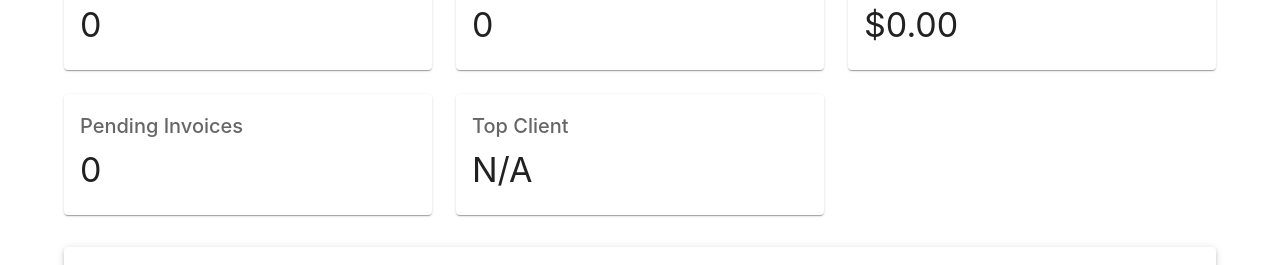
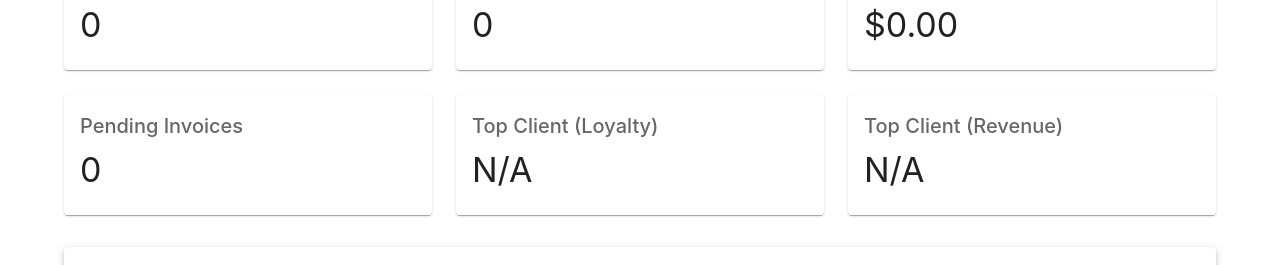
Before and after one commit to lcobiodata/freelance-bill, a React (Create React App) app in the folder frontend/: page /dashboard in a window 1280 px wide. Shown: the part 293-558 px from the top of the page. Built offline with nearby package versions, Linux system fonts and the light colour scheme; no server answers.

Commit message:
Add Top Client cards to Dashboard for loyalty and revenue display

```diff
--- a/frontend/src/components/Dashboard.js
+++ b/frontend/src/components/Dashboard.js
@@ -1,8 +1,10 @@
 import React, { useEffect, useState } from "react";
-import { Typography, Container, Paper, Box, Grid, Card, CardContent, Tabs, Tab } from "@mui/material";
+import { Typography, Container, Paper, Box, Grid, Tabs, Tab, Card, CardContent } from "@mui/material";
 import { ClientsTable } from "./ClientsTable";
 import { InvoicesTable } from "./InvoicesTable";
 import { ProfileForm } from "./ProfileForm"; // Import the new Profile component
+import TopClientLoyaltyCard from "./TopClientLoyaltyCard";
+import TopClientRevenueCard from "./TopClientRevenueCard";
 
 const API_URL = process.env.REACT_APP_API_URL;
 
@@ -108,13 +110,23 @@ const Dashboard = () => {
     return invoices.filter(invoice => !invoice.paid).length;
   };
 
-  const findTopClient = () => {
-    const clientInvoices = clients.map(client => ({
-      ...client,
-      invoiceCount: invoices.filter(invoice => invoice.clientId === client.id).length,
-    }));
-    return clientInvoices.sort((a, b) => b.invoiceCount - a.invoiceCount)[0];
+  const findTopClients = () => {
+    const clientStats = clients.map(client => {
+      const clientInvoices = invoices.filter(invoice => invoice.clientId === client.id);
+      return {
+        ...client,
+        invoiceCount: clientInvoices.length,
+        totalRevenue: clientInvoices.reduce((sum, invoice) => sum + parseFloat(invoice.total_amount || 0), 0),
+      };
+    });
+
+    const topLoyaltyClient = clientStats.sort((a, b) => b.invoiceCount - a.invoiceCount)[0] || null;
+    const topRevenueClient = clientStats.sort((a, b) => b.totalRevenue - a.totalRevenue)[0] || null;
+
+    return { topLoyaltyClient, topRevenueClient };
   };
+
+  const { topLoyaltyClient, topRevenueClient } = findTopClients();
 
   return (
     <Container maxWidth="lg">
@@ -176,17 +188,12 @@ const Dashboard = () => {
             </CardContent>
           </Card>
         </Grid>
+        {/* ✅ Place "Top Client" cards within the same Grid layout */}
         <Grid item xs={12} sm={4}>
-          <Card>
-            <CardContent>
-              <Typography variant="h6" color="textSecondary" gutterBottom>
-                Top Client
-              </Typography>
-              <Typography variant="h4">
-                {findTopClient() ? findTopClient().name : "N/A"}
-              </Typography>
-            </CardContent>
-          </Card>
+          <TopClientLoyaltyCard client={topLoyaltyClient} />
+        </Grid>
+        <Grid item xs={12} sm={4}>
+          <TopClientRevenueCard client={topRevenueClient} />
         </Grid>
       </Grid>
 
--- /dev/null
+++ b/frontend/src/components/TopClientLoyaltyCard.js
@@ -0,0 +1,22 @@
+import React from "react";
+import { Card, CardContent, Typography } from "@mui/material";
+
+const TopClientLoyaltyCard = ({ client }) => {
+  return (
+    <Card>
+      <CardContent>
+        <Typography variant="h6" color="textSecondary" gutterBottom>
+          Top Client (Loyalty)
+        </Typography>
+        <Typography variant="h4">
+          {client ? client.name : "N/A"}
+        </Typography>
+        <Typography variant="body2" color="textSecondary">
+          {client ? `${client.invoiceCount} invoices` : ""}
+        </Typography>
+      </CardContent>
+    </Card>
+  );
+};
+
+export default TopClientLoyaltyCard;
--- /dev/null
+++ b/frontend/src/components/TopClientRevenueCard.js
@@ -0,0 +1,22 @@
+import React from "react";
+import { Card, CardContent, Typography } from "@mui/material";
+
+const TopClientRevenueCard = ({ client }) => {
+  return (
+    <Card>
+      <CardContent>
+        <Typography variant="h6" color="textSecondary" gutterBottom>
+          Top Client (Revenue)
+        </Typography>
+        <Typography variant="h4">
+          {client ? client.name : "N/A"}
+        </Typography>
+        <Typography variant="body2" color="textSecondary">
+          {client ? `$${client.totalRevenue.toFixed(2)} revenue` : ""}
+        </Typography>
+      </CardContent>
+    </Card>
+  );
+};
+
+export default TopClientRevenueCard;
```
